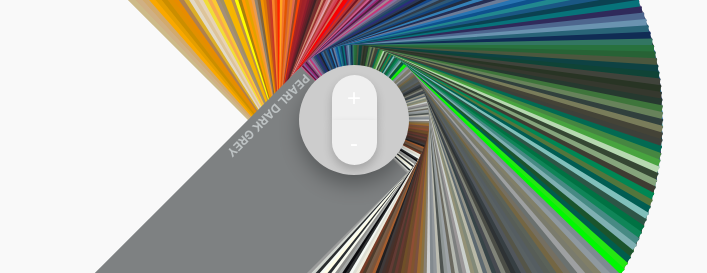
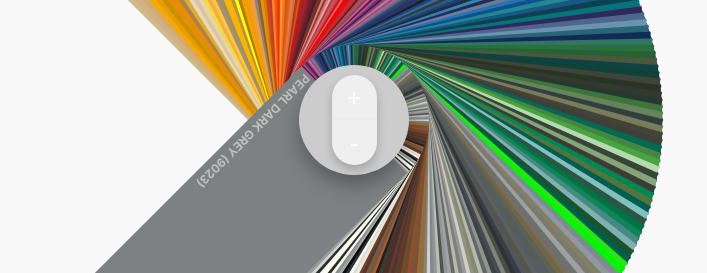
Before and after one commit to jedluk/img2palette, a React (Vite) app: page / in a window 1280 px wide. Shown: the part 382-655 px from the top of the page, without its empty margins (286-993 px from the left). Built offline with nearby package versions, Linux system fonts and the light colour scheme.

Commit message:
Display RAL number

```diff
--- a/src/App.tsx
+++ b/src/App.tsx
@@ -65,7 +65,7 @@ function App() {
               }}
             >
               <div className="colorName" style={{ color }}>
-                {name}
+                {name} ({ral.slice(4)})
               </div>
             </div>
           )
```
Also changed, not shown: 1 other file (tests, documents, lock files or other folders).
